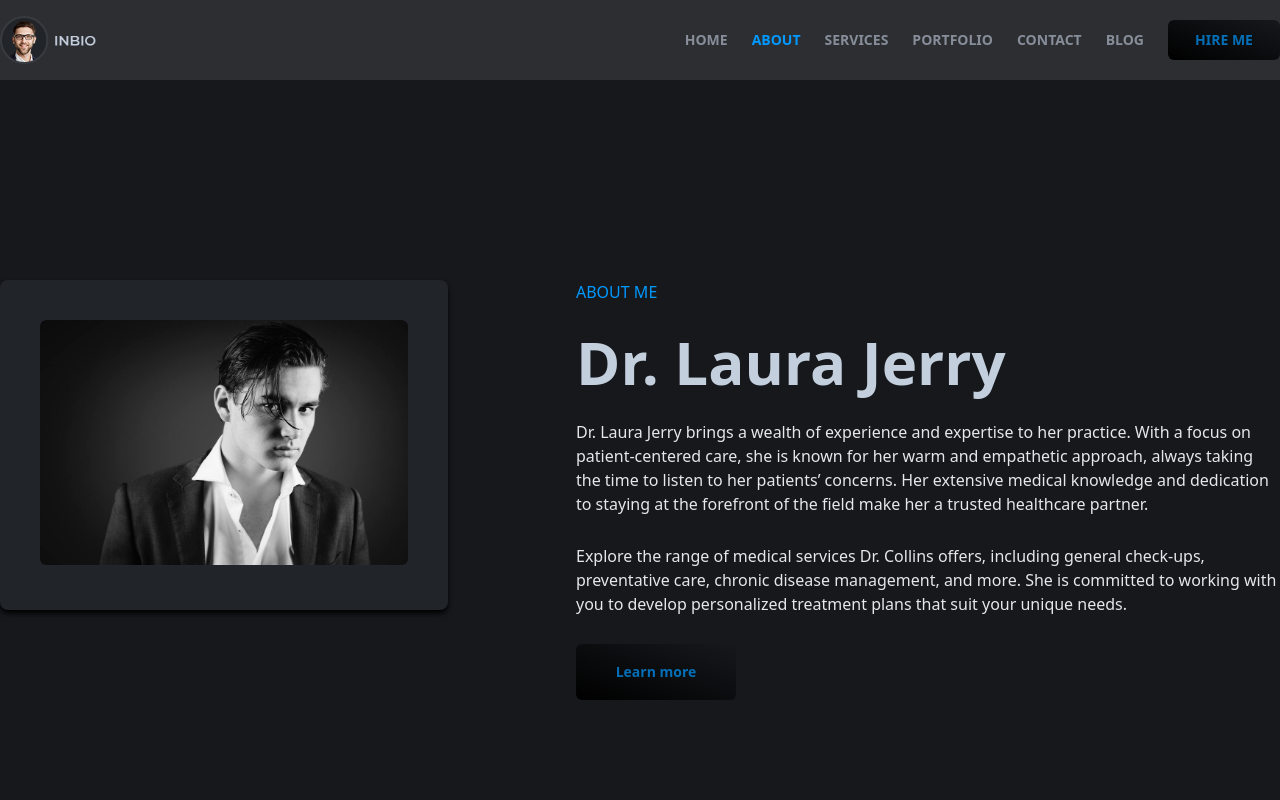
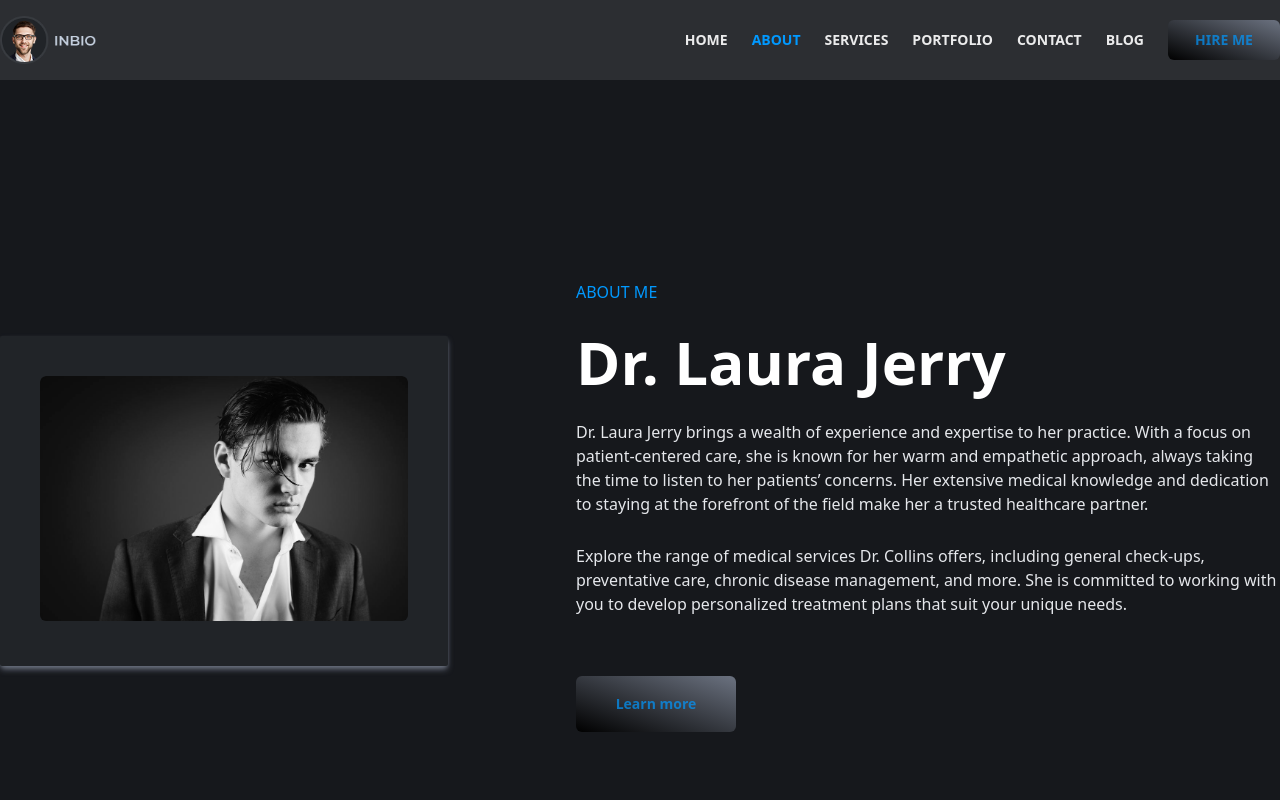
Before and after one commit to Zaki-Essay/react-portfolio, a React (Vite) app: page /react-portfolio/about in a window 1280 px wide. Shown: the top 800 px of the page. Built offline with nearby package versions, Linux system fonts and the light colour scheme.

Commit message:
PL : modify some styling element

```diff
--- a/src/components/AboutMe.tsx
+++ b/src/components/AboutMe.tsx
@@ -9,7 +9,7 @@ const AboutMe: React.FC = () => {
   return (
       <Container className="flex justify-between">
         {/* Left part */}
-        <div className="w-[35%] h-[330px] bg-[#212428] p-10 rounded-lg shadow-md shadow-black overflow-hidden group">
+        <div className="w-[35%] h-[330px] bg-[#212428] p-10 mt-14 rounded-sm shadow-md shadow-gray-500 overflow-hidden group hover:shadow-2xl">
           <div className="h-[500px] overflow-hidden rounded-md">
             <img
                 src={AboutMeImg as string}
@@ -36,7 +36,7 @@ const AboutMe: React.FC = () => {
             more. She is committed to working with you to develop personalized
             treatment plans that suit your unique needs.
           </p>
-          <Button title="Learn more" className="w-40 h-14" />
+          <Button title="Learn more" className="w-40 mt-8 h-14" />
         </div>
       </Container>
   );
--- a/src/components/Header.tsx
+++ b/src/components/Header.tsx
@@ -34,7 +34,7 @@ const navigationArray: NavItem[] = [
       <header className="w-full h-20 bg-[#16181C]/90 backdrop-blur-2xl sticky top-0 z-50">
         <div className="h-full max-w-screen-xl mx-auto flex items-center justify-between">
           <div>
-            <Link to="/">
+            <Link to="/react-portfolio/">
               <img src={logo as string} alt="logo" className="w-24" />
             </Link>
           </div>
--- a/src/components/ui/Button.tsx
+++ b/src/components/ui/Button.tsx
@@ -8,7 +8,7 @@ interface ButtonProps {
 const Button: React.FC<ButtonProps> = ({ title = "Hire Me", className = "" }) => {
   return (
       <button
-          className={`text-designColor/70 text-sm font-semibold bg-gradient-to-tr from-black to-primaryColor rounded-md hover:bg-gradient-to-tr hover:from-primaryColor hover:to-black hover:text-designColor duration-300 hover:-translate-y-1 ${className}`}
+          className={`text-designColor/70 text-sm font-bold bg-gradient-to-tr from-black to-gray-500 rounded-md hover:bg-gradient-to-tr hover:from-to-gray-500 hover:to-gray-700 hover:text-designColor duration-300 hover:-translate-y-1 ${className}`}
       >
         {title}
       </button>
--- a/tailwind.config.js
+++ b/tailwind.config.js
@@ -8,9 +8,9 @@ export default {
       },
       colors: {
         primaryColor: "#16181C",
-        lightText: "#878e99",
+        lightText: "rgba(255,255,255,0.91)",
         designColor: "#0199ff",
-        titleColor: "#c4cfde",
+        titleColor: "#ffffff",
         test: "linear-gradient(145deg, #1e2024, #23272b)",
       },
       backgroundImage: {
```
